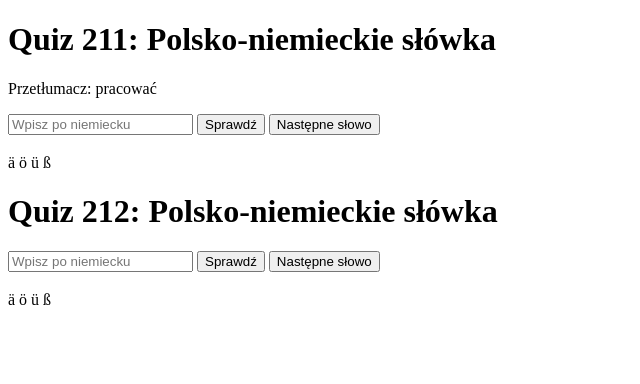
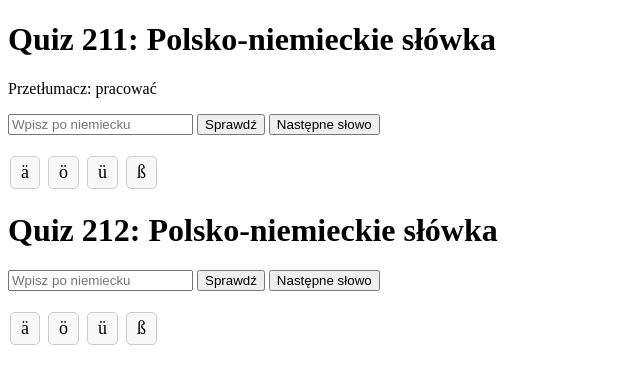
Before and after one commit to SzymonSurowka/Polish-German-quiz, a plain HTML site: page index.html in a window 1280 px wide. Shown: the whole page, without its empty margins (0-640 px from the left). Drawn offline with Linux system fonts and the light colour scheme.

Commit message:
feat: add buttons

```diff
--- a/index.html
+++ b/index.html
@@ -4,6 +4,7 @@
     <meta charset="UTF-8">
     <meta name="viewport" content="width=device-width, initial-scale=1.0">
     <title>Quiz z niemieckiego</title>
+    <link rel="stylesheet" href="style.css">
     <script src="script.js" defer></script>
     <script src="script2.js" defer></script>
 </head>
@@ -20,7 +21,13 @@
   <p id="wrong2"></p>
   <h3 id="score2"></h3>
 
-    <p>ä ö ü ß</p>
+    <p id="special-chars">
+  <span class="char-btn">ä</span>
+  <span class="char-btn">ö</span>
+  <span class="char-btn">ü</span>
+  <span class="char-btn">ß</span>
+</p>
+
 
 <h1>Quiz 212: Polsko-niemieckie słówka</h1>
 
@@ -33,7 +40,13 @@
   <p id="wrong"></p>
   <h3 id="score"></h3>
 
-    <p>ä ö ü ß</p>
+   <p id="special-chars">
+  <span class="char-btn">ä</span>
+  <span class="char-btn">ö</span>
+  <span class="char-btn">ü</span>
+  <span class="char-btn">ß</span>
+</p>
+
 
 </body>
 </html>
--- a/script.js
+++ b/script.js
@@ -102,3 +102,22 @@ function showSummary() {
 
 // start od pierwszego słowa
 window.onload = nextWord;
+
+let activeInput = null;
+
+// kiedy użytkownik kliknie w input, zapamiętujemy go jako aktywny
+document.querySelectorAll("input[type='text']").forEach(input => {
+  input.addEventListener("focus", () => {
+    activeInput = input;
+  });
+});
+
+// obsługa kliknięcia w literkę
+document.querySelectorAll(".char-btn").forEach(btn => {
+  btn.addEventListener("click", () => {
+    if (activeInput) {
+      activeInput.value += btn.innerText;
+      activeInput.focus(); // żeby nie tracić kursora
+    }
+  });
+});
--- /dev/null
+++ b/style.css
@@ -0,0 +1,14 @@
+.char-btn {
+  cursor: pointer;
+  padding: 5px 10px;
+  margin: 2px;
+  border: 1px solid #ccc;
+  border-radius: 5px;
+  display: inline-block;
+  font-size: 18px;
+  background: #f8f8f8;
+}
+
+.char-btn:hover {
+  background: #e0e0e0;
+}
```
